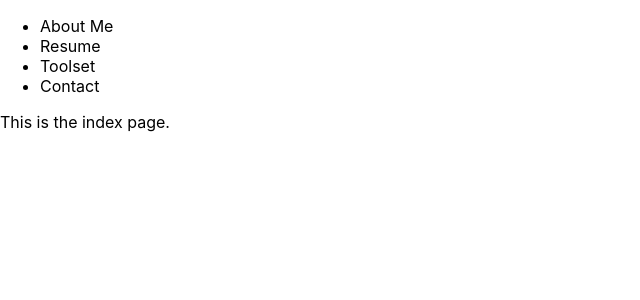
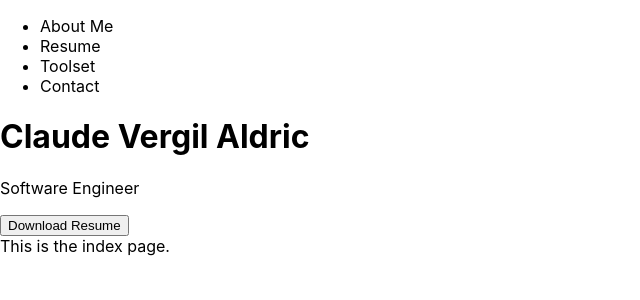
Before and after one commit to claudealdric/caldric.github.io, a React (Create React App) app in the folder client/: page / in a window 1280 px wide. Shown: the top 300 px of the page, without its empty margins (0-640 px from the left). Built offline with nearby package versions, Linux system fonts and the light colour scheme.

Commit message:
Create header component

```diff
--- a/client/src/App.tsx
+++ b/client/src/App.tsx
@@ -3,11 +3,13 @@ import { Route, Switch } from 'react-router-dom';
 import Home from './components/Home';
 import Portfolio from './components/Portfolio';
 import Nav from './components/Nav';
+import Header from './components/Header';
 
 const App = () => {
   return (
     <div>
       <Nav />
+      <Header />
       <Switch>
         <Route exact path="/">
           <Home />
--- /dev/null
+++ b/client/src/components/Header.tsx
@@ -0,0 +1,13 @@
+import React from 'react';
+
+const Header = () => {
+  return (
+    <div>
+      <h1>Claude Vergil Aldric</h1>
+      <p>Software Engineer</p>
+      <button type="button">Download Resume</button>
+    </div>
+  );
+};
+
+export default Header;
```
